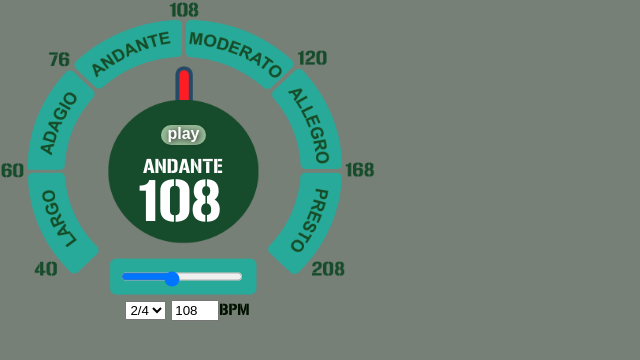
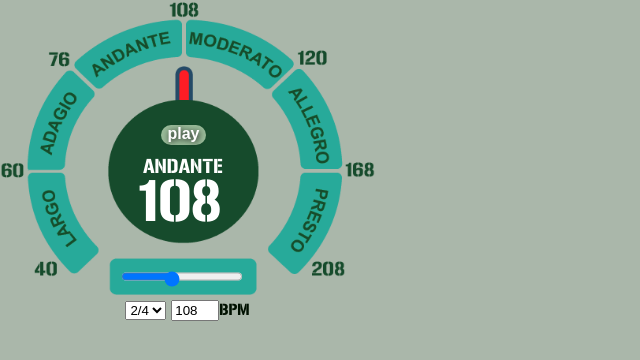
Before and after one commit to ZVK/metro, a plain HTML site: page index.html in a window 1280 px wide. Shown: the whole page, without its empty margins (0-640 px from the left). Drawn offline with nearby package versions, Linux system fonts and the light colour scheme.

Commit message:
lighter green

```diff
--- a/css/main.css
+++ b/css/main.css
@@ -130,7 +130,7 @@ body, html {
     margin: 0;
     height: 100%;
     position: relative;
-    background-color: #778077;
+    background-color: #AAB7AA;
 }
 body {
     overflow: auto;
```
